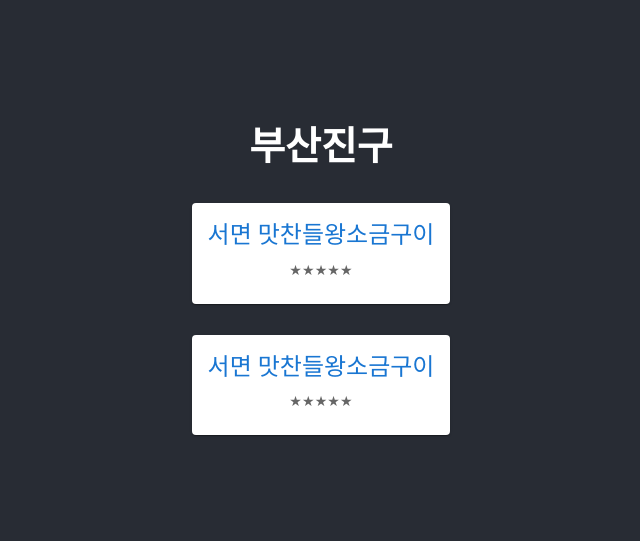
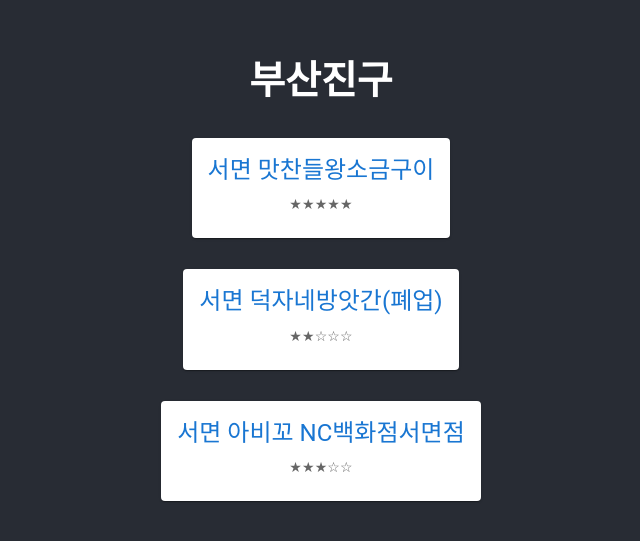
Before and after one commit to sowon-dev/restaurant-rating, a React (Create React App) app: page / in a window 1280 px wide. Shown: the part 141-682 px from the top of the page, without its empty margins (319-959 px from the left). Built offline with nearby package versions, Linux system fonts and the light colour scheme.

Commit message:
add data

```diff
--- a/src/App.js
+++ b/src/App.js
@@ -9,7 +9,9 @@
 		<h2>부산진구</h2>
 		  <Card area="서면" name="맛찬들왕소금구이" star="★★★★★" menu="" link="http://naver.me/xcukMcIK" />
 		  <br />
-		  <Card area="서면" name="맛찬들왕소금구이" star="★★★★★" menu="" link="http://naver.me/xcukMcIK" />
+		  <Card area="서면" name="덕자네방앗간(폐업)" star="★★☆☆☆" menu="" link="" />
+		  <br />
+		  <Card area="서면" name="아비꼬 NC백화점서면점" star="★★★☆☆" menu="" link="http://naver.me/G2Uxqbmj" />
 		  </header>
     </div>
   );
--- a/src/component/ActionAreaCard.jsx
+++ b/src/component/ActionAreaCard.jsx
@@ -6,6 +6,8 @@
 import { CardActionArea, Link } from '@mui/material';
 
 export default function ActionAreaCard(props) {
+
+
   return (
     <Card sx={{ maxWidth: 345 }}>
       <CardActionArea>
```
